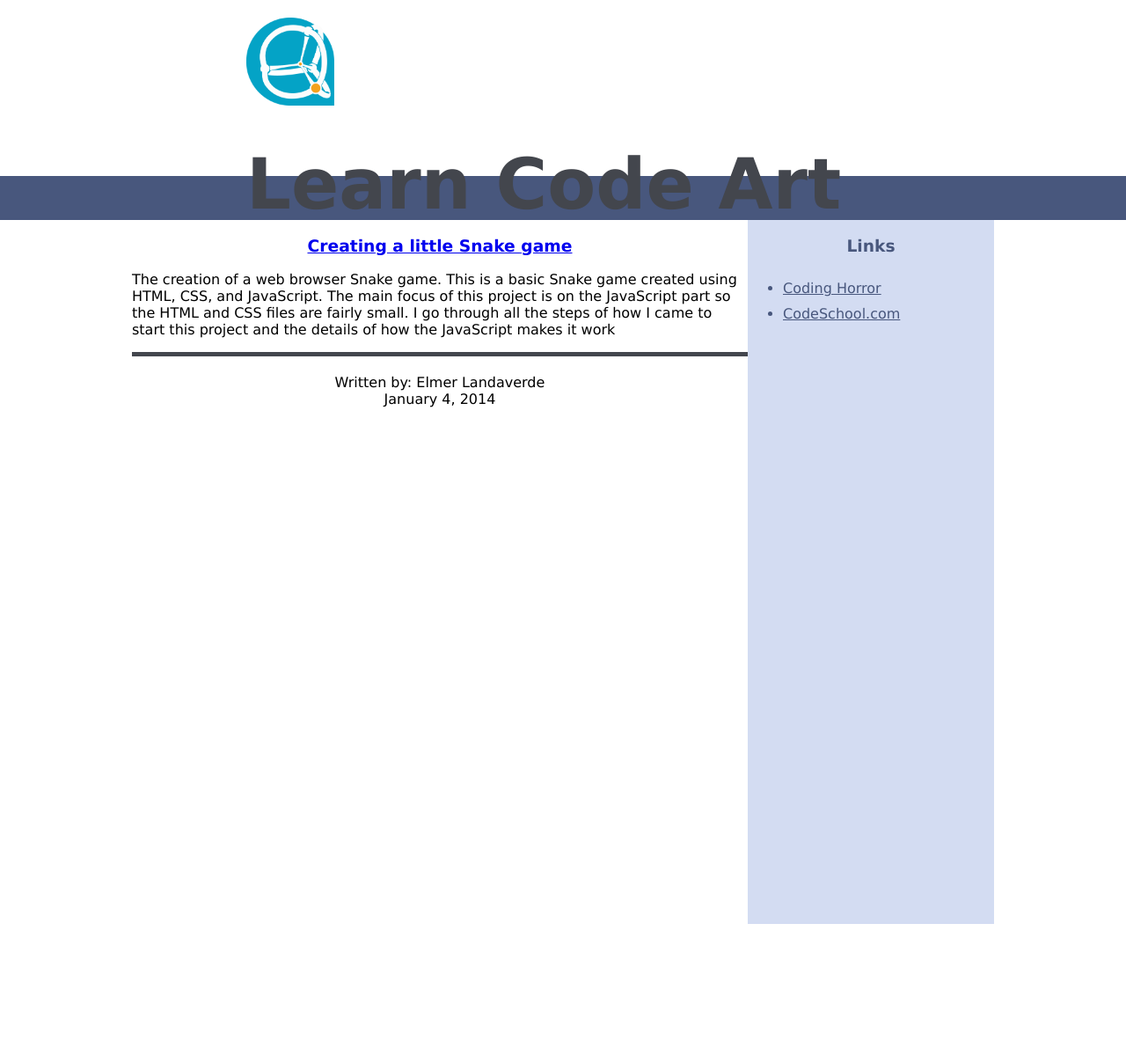
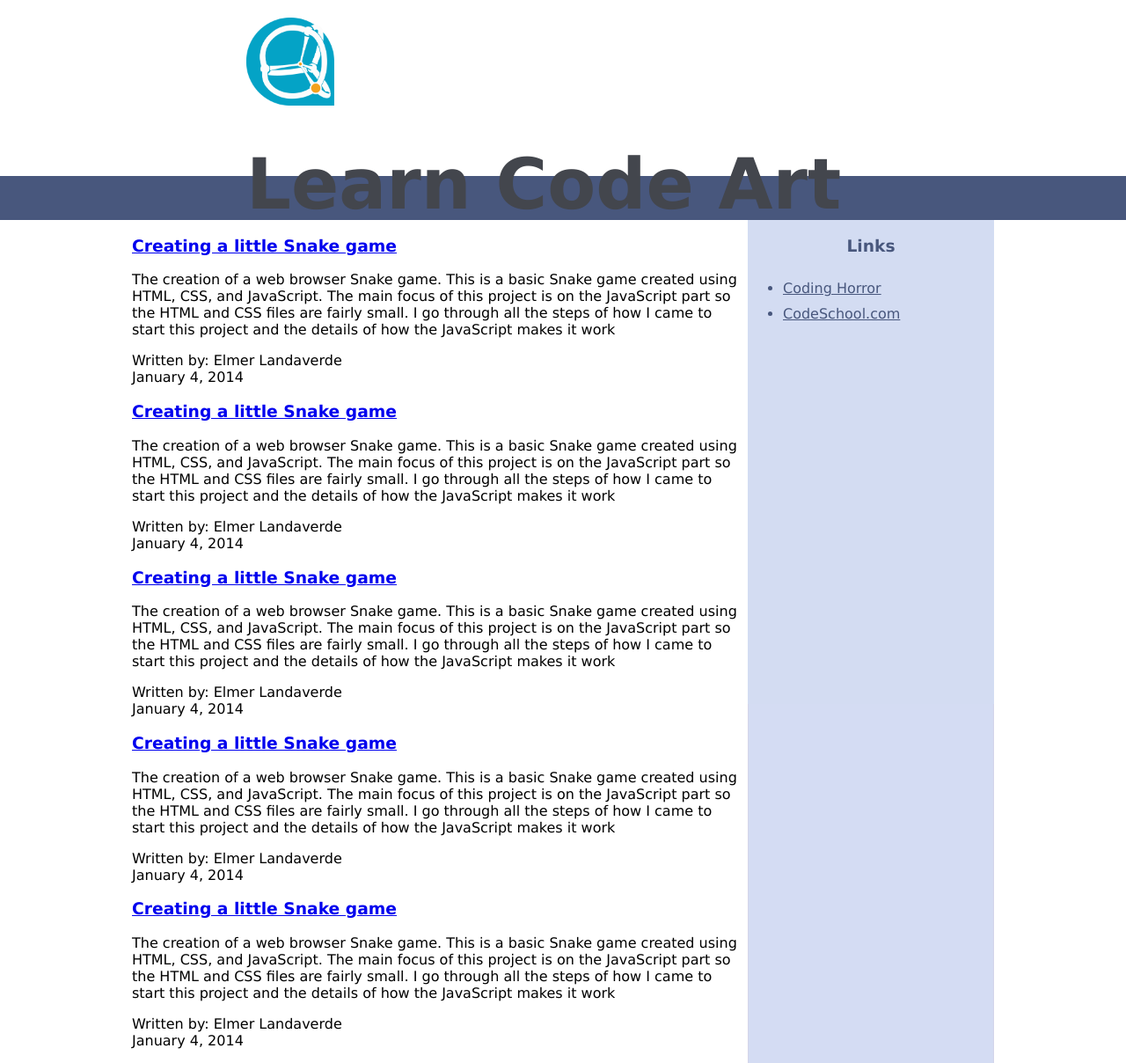
Before and after one commit to elmerland/home_page, a PHP site: page / in a window 1280 px wide. Shown: the whole page at 88% size. Before the commit the page ends 1050 px from the top, so only its background shows below. Run offline with PHP 8.4, Linux system fonts and the light colour scheme; some libraries are stand-ins or nearby versions.

Commit message:
Added some more functionality

```diff
--- a/articles/snake-game.html
+++ b/articles/snake-game.html
@@ -6,11 +6,12 @@
 	<link rel="stylesheet" type="text/css" href="../css/normalize.css" />
 	<link rel="stylesheet" type="text/css" href="../css/header.css" />
 	<link rel="stylesheet" type="text/css" href="../css/article.css" />
+	<link rel="stylesheet" type="text/css" href="../css/code.css" />
 	<script language="javascript" type="text/javascript" src="http://code.jquery.com/jquery-2.0.3.min.js"></script>
 	<script language="javascript" type="text/javascript" src="../js/articleHeader.js"></script>
 </head>
 <body>
-	<article>
+	<article class="main">
 		<header>
 			<h1>Creating a little Snake game</h1>
 			<p><time pubdate datetime="2014-01-04">Created on: January 04, 2014</time></p>
@@ -640,7 +641,7 @@
 			This was fun little project, and it definitely served its purpose of getting some JavaScript practice under my belt. I was able to achieve all the features I wanted to and gave me more confidence to engage in bigger and more complex projects. I'll definitely make some other posts in the future about any other JavaScript challenges I face next semester and probably also any other project that I have to do for school.
 		</p>
 
-		<h2 id="notes">Notes</h2>
+		<h2 id="notes">Notes</h2><div class="toTop">Back to top</div>
 
 		<p>
 			After completing the project a few thoughts came to me on some improvements that I could have included. However, I will leave this improvements for some future time. The first improvement is to include a pause button, which should be really simple because there is already a key listener in place. The second improvement which might be a bit harder to implement would be to give the user a slightly longer timer when the snake hits a wall. This is just to make it a little easier for the user to get the food block that appear at the edge of the game table.
--- a/css/article.css
+++ b/css/article.css
@@ -1,45 +1,46 @@
 @charset "UTF-8";
 
 /* Create style for article header */
-article header {
+article.main header {
 	text-align: center;
 }
 
-article header h1 {
+article.main header h1 {
 	margin-bottom: 10px;
+	font-size: 3em;
 }
 
-article header p {
+article.main header p {
 	margin-top: 10px;
 }
 
 /* Create style for article outline */
 
-article #outline {
+article.main #outline {
 	width: 980px;
 	margin: 0 auto;
 }
 
 /* Create style for article content */
 
-article #content{
+article.main #content{
 	width: 980px;
 	margin: 0 auto;
 }
 
-article #content p {
+article.main #content p {
 	text-align: justify;
 }
 
 /* Create style for article footer */
 
-article footer {
+article.main footer {
 	border-top: 5px solid #43464D;
 	text-align: center;
 	padding: 20px 0 0 0;
 	margin: 0 0 20px 0;
 }
 
-article footer p {
+article.main footer p {
 	margin: 0;
 }
--- /dev/null
+++ b/css/code.css
@@ -0,0 +1,5 @@
+@charset "UTF-8";
+
+pre {
+	background-color: #D3DCF2;
+}
--- a/css/header.css
+++ b/css/header.css
@@ -70,10 +70,6 @@
 
 #pageNav ul li a:hover
 {
-color: #48577D;
-background-color: #D3DCF2;
+	color: #48577D;
+	background-color: #D3DCF2;
 }
-
-#pageNav {
-
-}
--- a/css/main.css
+++ b/css/main.css
@@ -5,33 +5,42 @@
 	height: 100%;
 }
 
+body {
+	background: #FFFFFF url(../_images/background.jpg) repeat-y 50% 250px;
+}
+
 #main {
 	width:980px;
 	margin-left: -490px;
-	background-color: #FFFFFF;
-
 	position: absolute;
 	top: 250px;
 	left: 50%;
-	height: 100%;
+	bottom: 0%;
+
+	background-color: #FFFFFF;
 }
 
 /* Create styling for main section */
 
 #main section {
 	width: 700px;
-	height: 100%;
-	margin: 0 auto 0 0;
-	float: left;
+	position: absolute;
+	left: 0%;
+	min-height: 100% !important;
+	height: auto;
+
+	background-color: #FFFFFF;
 }
 
 /* Create styling for aside */
 
 #main aside {
 	width: 280px;
-	height: 100%;
-	margin: 0 0 0 auto;
-	float: left;
+	position: absolute;
+	right: 0%;
+	min-height: 100% !important;
+	height: auto;
+
 	background-color: #D3DCF2;
 }
 
--- a/index.html
+++ b/index.html
@@ -13,7 +13,75 @@
 <body>
 	<div id="main">
 		<section>
-			<article>
+			<article class="excerpt">
+				<header>
+					<h3>
+						<a title="Creating a little snake game" href="articles/snake-game.html" target="_blank" rel="alternate">
+							Creating a little Snake game
+						</a>
+					</h3>
+				</header>
+				<p>
+					The creation of a web browser Snake game. This is a basic Snake game created using HTML, CSS, and JavaScript. The main focus of this project is on the JavaScript part so the HTML and CSS files are fairly small. I go through all the steps of how I came to start this project and the details of how the JavaScript makes it work
+				</p>
+				<footer>
+					<p>
+						Written by: Elmer Landaverde<br>
+						January 4, 2014
+				</footer>
+			</article>
+			<article class="excerpt">
+				<header>
+					<h3>
+						<a title="Creating a little snake game" href="articles/snake-game.html" target="_blank" rel="alternate">
+							Creating a little Snake game
+						</a>
+					</h3>
+				</header>
+				<p>
+					The creation of a web browser Snake game. This is a basic Snake game created using HTML, CSS, and JavaScript. The main focus of this project is on the JavaScript part so the HTML and CSS files are fairly small. I go through all the steps of how I came to start this project and the details of how the JavaScript makes it work
+				</p>
+				<footer>
+					<p>
+						Written by: Elmer Landaverde<br>
+						January 4, 2014
+				</footer>
+			</article>
+			<article class="excerpt">
+				<header>
+					<h3>
+						<a title="Creating a little snake game" href="articles/snake-game.html" target="_blank" rel="alternate">
+							Creating a little Snake game
+						</a>
+					</h3>
+				</header>
+				<p>
+					The creation of a web browser Snake game. This is a basic Snake game created using HTML, CSS, and JavaScript. The main focus of this project is on the JavaScript part so the HTML and CSS files are fairly small. I go through all the steps of how I came to start this project and the details of how the JavaScript makes it work
+				</p>
+				<footer>
+					<p>
+						Written by: Elmer Landaverde<br>
+						January 4, 2014
+				</footer>
+			</article>
+			<article class="excerpt">
+				<header>
+					<h3>
+						<a title="Creating a little snake game" href="articles/snake-game.html" target="_blank" rel="alternate">
+							Creating a little Snake game
+						</a>
+					</h3>
+				</header>
+				<p>
+					The creation of a web browser Snake game. This is a basic Snake game created using HTML, CSS, and JavaScript. The main focus of this project is on the JavaScript part so the HTML and CSS files are fairly small. I go through all the steps of how I came to start this project and the details of how the JavaScript makes it work
+				</p>
+				<footer>
+					<p>
+						Written by: Elmer Landaverde<br>
+						January 4, 2014
+				</footer>
+			</article>
+			<article class="excerpt">
 				<header>
 					<h3>
 						<a title="Creating a little snake game" href="articles/snake-game.html" target="_blank" rel="alternate">
--- a/js/mainHeader.js
+++ b/js/mainHeader.js
@@ -41,21 +41,21 @@
 
 	var homeLink = document.createElement("a");
 	homeLink.title = "Home";
-	homeLink.href = "/index.html";
+	homeLink.href = "index.html";
 	homeLink.innerHTML = "Home";
 
 	var about = document.createElement("li");
 
 	var aboutLink = document.createElement("a");
 	aboutLink.title = "About";
-	aboutLink.href = "/about.html";
+	aboutLink.href = "about.html";
 	aboutLink.innerHTML = "About";
 
 	var resume = document.createElement("li");
 
 	var resumeLink = document.createElement("a");
 	resumeLink.title = "Resume";
-	resumeLink.href = "/resume.html";
+	resumeLink.href = "resume.html";
 	resumeLink.innerHTML = "R&eacute;sum&eacute;";
 
 	home.appendChild(homeLink);
```
Also changed, not shown: _images/background.jpg (added).
